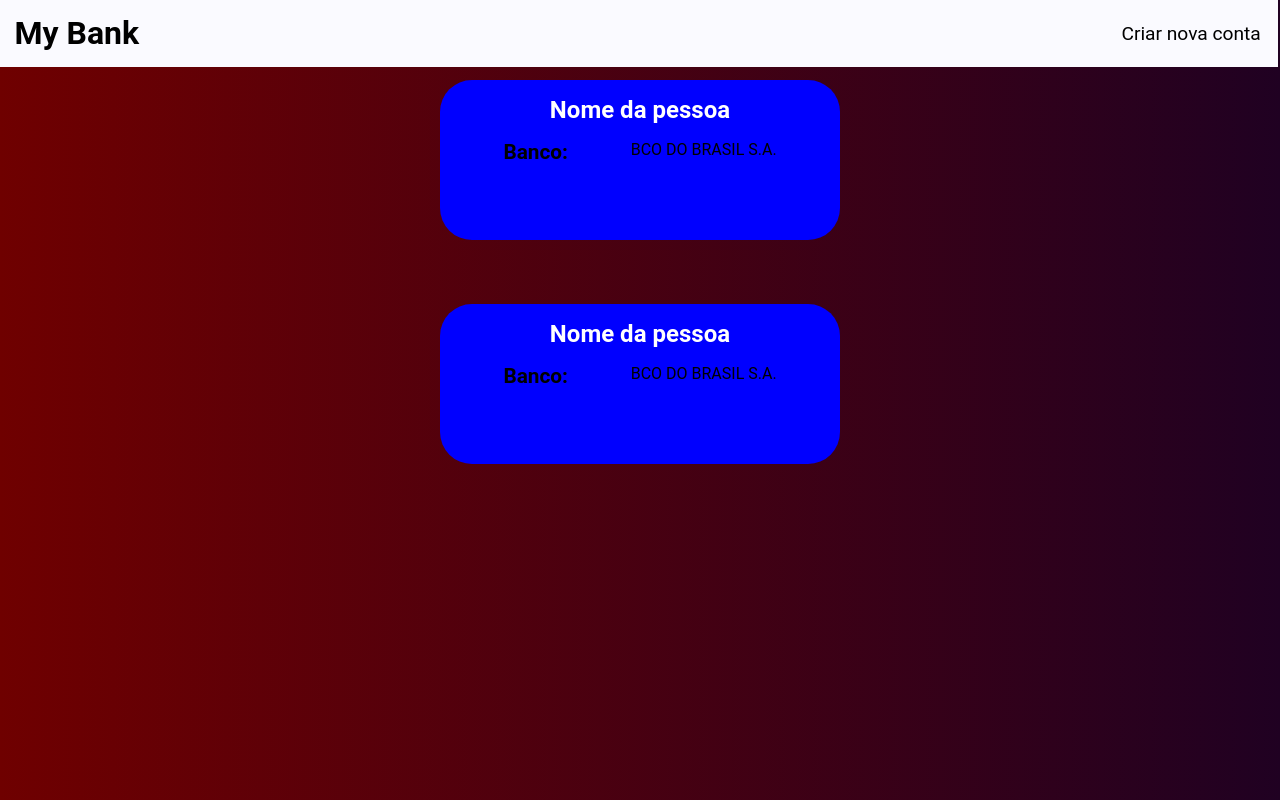
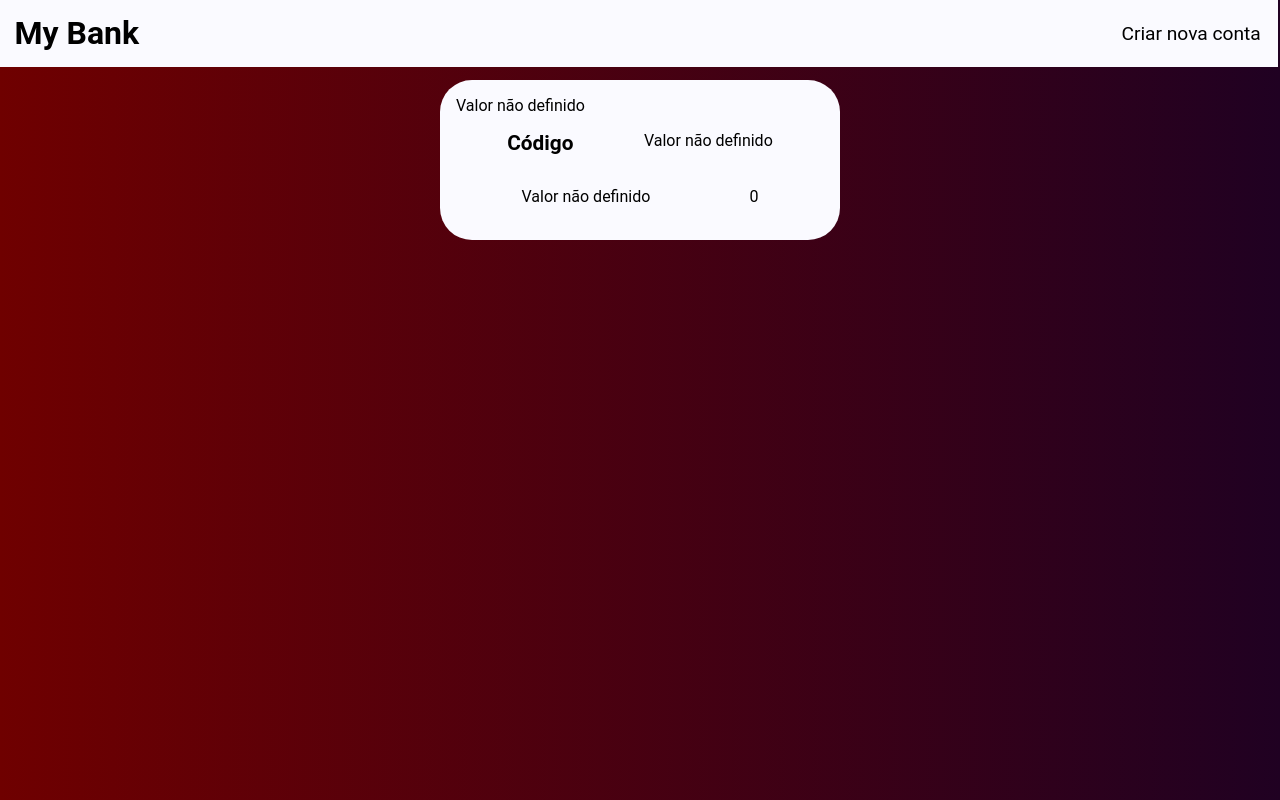
Before and after one commit to 1uri-silva/My-bank, an Angular app: page /create-account in a window 1280 px wide. Both pictures are taken after a click on the button "Criar conta". Built offline with nearby package versions, Linux system fonts and the light colour scheme.

Commit message:
feat: implementation local storage save account bank

```diff
--- a/src/app/create-account/create-account.component.html
+++ b/src/app/create-account/create-account.component.html
@@ -33,7 +33,7 @@
       <strong>
         code:
       </strong>
-      <span   *ngIf="bank?.code; else notFound">
+      <span *ngIf="bank?.code; else notFound">
         {{bank?.code}}
       </span>
     </div>
@@ -41,10 +41,18 @@
 
     <section>
       <div class="content-account">
-        <input type="number" placeholder="Número da conta">
-        <input type="number" placeholder="Agência">
+        <input
+          type="number"
+          placeholder="Número da conta"
+          #account
+        />
+        <input
+          type="number"
+          placeholder="Agência"
+          #agency
+        />
       </div>
-      <button (click)="saveData()">Criar conta</button>
+      <button (click)="saveData(agency.value, account.value, bank?.code)">Criar conta</button>
     </section>
   </main>
 </div>
--- a/src/app/create-account/create-account.component.ts
+++ b/src/app/create-account/create-account.component.ts
@@ -1,11 +1,17 @@
 import { Component, OnInit } from '@angular/core';
 import { Router } from '@angular/router';
+import { LocalStorageService } from '../services/local-storage.service';
 
 interface Banks {
   ispb: string;
   name: string;
   fullName: string;
   code: number;
+}
+interface UserBank {
+  code?: number;
+  agency: number;
+  account: string;
 }
 
 @Component({
@@ -16,14 +22,19 @@ interface Banks {
 export class CreateAccountComponent implements OnInit {
   bank: Banks | undefined = undefined;
 
-  constructor(private router: Router) {
+  constructor(private router: Router, private storage: LocalStorageService) {
     const state = this.router.getCurrentNavigation();
     this.bank = state?.extras.state?.['bank'];
   }
 
   ngOnInit(): void {}
 
-  saveData(): void {
+  saveData(agency: string, account: string, code?: number): void {
+    this.storage.set<UserBank>('@user-bank', {
+      account,
+      agency: Number(agency),
+      code,
+    });
     this.router.navigateByUrl('/');
   }
 }
--- a/src/app/home/home.component.html
+++ b/src/app/home/home.component.html
@@ -1,4 +1,5 @@
 <div class="container-home">
+  <ng-template #notFound>Valor não definido</ng-template>
   <main>
     <h2>My Bank</h2>
     <button routerLink="/choose-bank">
@@ -7,20 +8,22 @@
   </main>
 
   <section>
-    <div class="card">
-      <h3>Nome da pessoa</h3>
-      <div class="bank-info">
-        <strong>Banco: </strong>
-        <span>BCO DO BRASIL S.A.</span>
+    <div class="not-found" *ngIf="users.length <=0; else userFounded">
+      <strong>Nenhum conta cadastrada</strong>
+    </div>
+    <ng-template #userFounded>
+      <div *ngFor="let user of users" class="card">
+        <h3 *ngIf="user.account; else notFound">{{user.account}}</h3>
+        <div class="bank-info">
+          <strong>Código </strong>
+          <span *ngIf="user.code; else notFound">{{user.code}}</span>
+        </div>
+        <div class="bank-info">
+          <strong *ngIf="user.agency; else notFound">Agência</strong>
+          <span>{{user.agency}}</span>
+        </div>
       </div>
-    </div>
-    <div class="card">
-      <h3>Nome da pessoa</h3>
-      <div class="bank-info">
-        <strong>Banco: </strong>
-        <span>BCO DO BRASIL S.A.</span>
-      </div>
-    </div>
+    </ng-template>
 
   </section>
 </div>
--- a/src/app/home/home.component.sass
+++ b/src/app/home/home.component.sass
@@ -50,6 +50,13 @@ $colorSecondaryText: #ffffff
     height: 100vh
     overflow-x: auto
 
+    .not-found
+      margin-top: 6rem
+
+      strong
+        font-size: 3rem
+        color: #ffff
+
     .card
       width: 25rem
       height: 10rem
@@ -57,10 +64,10 @@ $colorSecondaryText: #ffffff
       padding: 1rem
       border-radius: 2rem
       border: none
-      background-color: blue
+      background-color: $colorHeader
 
       h3
-        color: $colorSecondaryText
+        color: $colorText
         font-weight: bold
         text-align: center
         font-size: 1.5rem
--- a/src/app/home/home.component.ts
+++ b/src/app/home/home.component.ts
@@ -1,8 +1,23 @@
-import { Component } from '@angular/core';
+import { Component, OnInit } from '@angular/core';
+import { LocalStorageService } from '../services/local-storage.service';
+
+interface User {
+  code: number;
+  agency: number;
+  account: string;
+}
 
 @Component({
   selector: 'app-home',
   templateUrl: './home.component.html',
   styleUrls: ['./home.component.sass'],
 })
-export class HomeComponent {}
+export class HomeComponent implements OnInit {
+  users: User[] = [];
+
+  constructor(private storage: LocalStorageService) {}
+
+  ngOnInit(): void {
+    this.users = this.storage.get<User[]>('@user-bank');
+  }
+}
--- /dev/null
+++ b/src/app/services/local-storage.service.ts
@@ -0,0 +1,28 @@
+import { Injectable } from '@angular/core';
+
+@Injectable({
+  providedIn: 'root',
+})
+export class LocalStorageService {
+  private storage: Storage;
+
+  constructor() {
+    this.storage = window.localStorage;
+  }
+
+  set<T>(key: string, value: T): void {
+    if (this.storage.getItem(key) === null) {
+      this.storage.setItem(key, JSON.stringify([value]));
+    } else {
+      this.storage.setItem(
+        key,
+        JSON.stringify([...JSON.parse(this.storage.getItem(key) ?? ''), value])
+      );
+    }
+  }
+
+  get<T>(key: string): T {
+    let storage = this.storage.getItem(key);
+    return JSON.parse(storage ?? '');
+  }
+}
```
